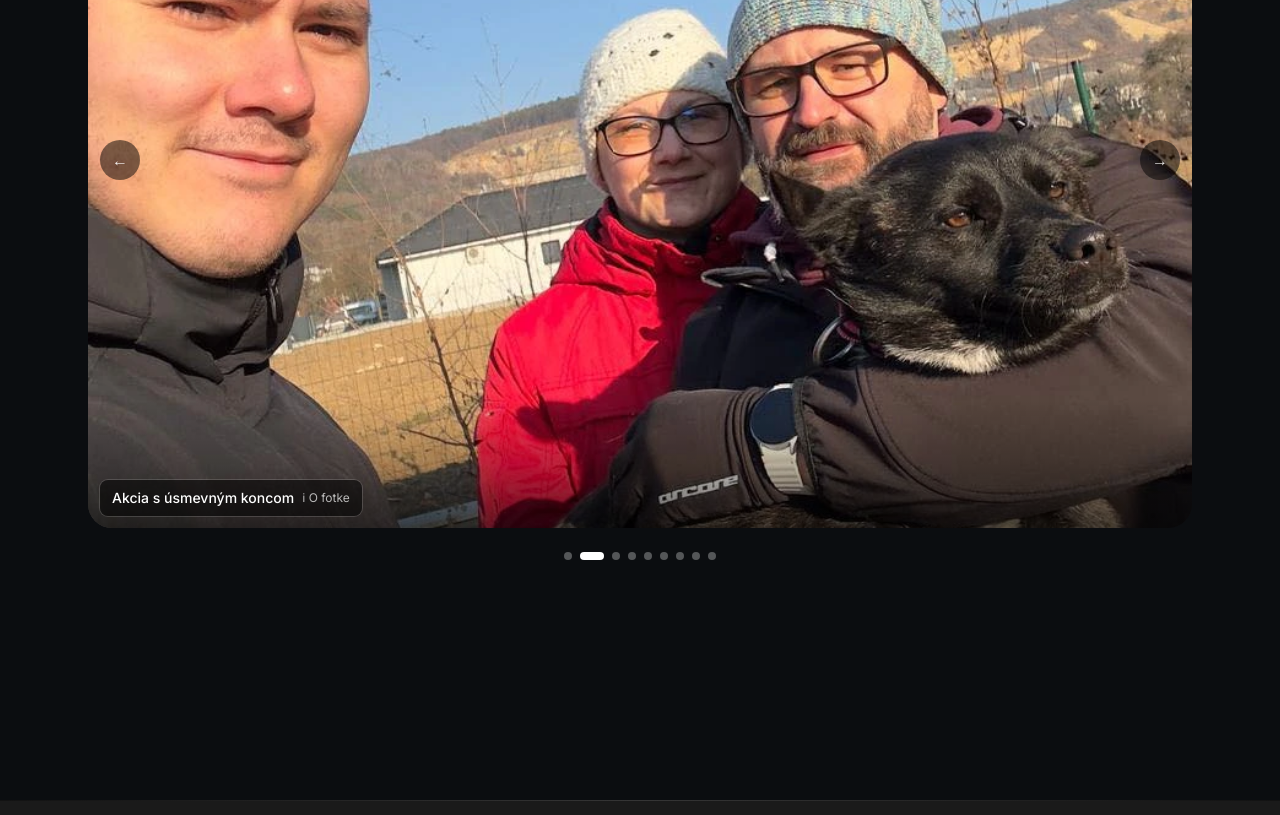
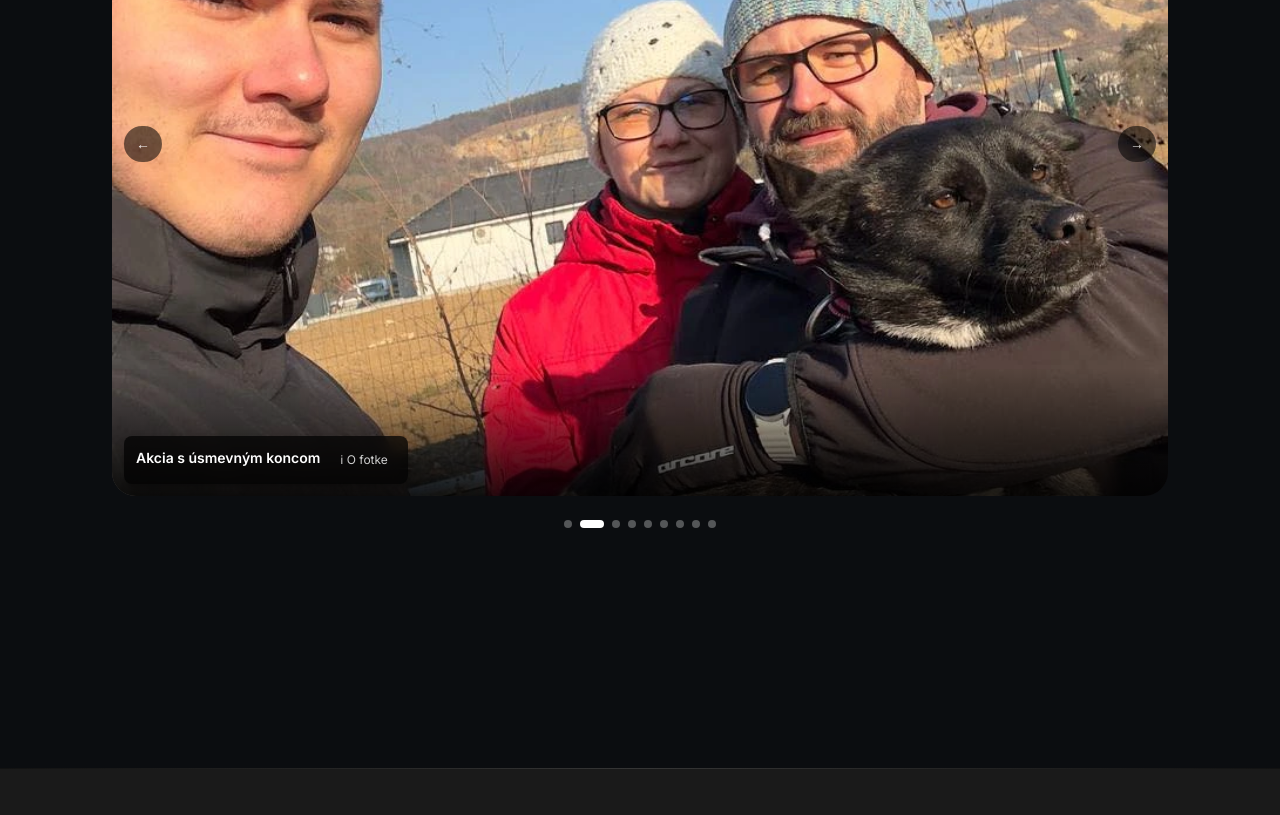
Before and after one commit to crookedr/hladamedronom, a Next.js app: page /nas-tim in a window 1280 px wide. Shown: the part 2700-3515 px from the top of the page. Built offline with nearby package versions, Linux system fonts and the light colour scheme.

Commit message:
Uprava fotogalerie

```diff
--- a/src/components/PhotoCarousel.tsx
+++ b/src/components/PhotoCarousel.tsx
@@ -32,7 +32,7 @@ export default function PhotoCarousel() {
         w: 1600,
         h: 1067,
         desc:
-          "Na základe informácii od polovníkov, ktorí naviedli nášho pilota na správne miesto sa podarilo nájsť dvoch psíkov plemena Husky majiteľke.",
+          "Na základe informácii od poľovníkov, ktorí naviedli nášho pilota na správne miesto sa podarilo nájsť dvoch psíkov plemena Husky majiteľke.",
       },
       {
         src: "/gallery/gal04.webp",
@@ -64,7 +64,7 @@ export default function PhotoCarousel() {
         w: 1600,
         h: 1067,
         desc:
-          "Bolo horúco a kone potrebovali vodu. DHZ Hlohovec prišli a zabezpečili pitný režim pre všetky kone. ",
+          "Bolo horúco a kone potrebovali vodu. DHZ Hlohovec prišli a zabezpečili pitný režim pre všetky kone.",
       },
       {
         src: "/gallery/gal08.webp",
@@ -166,11 +166,11 @@ export default function PhotoCarousel() {
 
   return (
     <section
-      className="relative bg-transparent py-20 px-6 md:px-0"
+      className="relative bg-transparent py-20 px-0 sm:px-6"
       onMouseEnter={() => setIsHover(true)}
       onMouseLeave={() => setIsHover(false)}
     >
-      <div className="max-w-6xl mx-auto text-center">
+      <div className="max-w-6xl mx-auto text-center px-6 sm:px-0">
         <h2 className="text-4xl md:text-5xl font-semibold tracking-tight mb-4">
           Fotogaléria
         </h2>
@@ -180,7 +180,7 @@ export default function PhotoCarousel() {
       </div>
 
       <div
-        className="relative w-full max-w-6xl mx-auto overflow-hidden rounded-3xl"
+        className="relative w-full max-w-none sm:max-w-6xl mx-0 sm:mx-auto overflow-hidden rounded-none sm:rounded-3xl"
         onTouchStart={onTouchStart}
         onTouchEnd={onTouchEnd}
       >
@@ -199,56 +199,42 @@ export default function PhotoCarousel() {
                 src={slides[index].src}
                 alt={slides[index].alt}
                 fill
-                sizes="(max-width: 768px) 90vw, 900px"
+                sizes="(max-width: 768px) 100vw, 900px"
                 className="object-cover"
                 priority
               />
 
-              <div className="pointer-events-none absolute inset-x-0 bottom-0 h-32 bg-gradient-to-t from-black/60 via-black/25 to-transparent" />
+              {/* silnejší gradient pre čitateľnosť na mobile */}
+              <div className="pointer-events-none absolute inset-x-0 bottom-0 h-40 sm:h-32 bg-gradient-to-t from-black/85 via-black/45 to-transparent" />
 
-              <div className="absolute left-3 bottom-3 z-10">
-                <button
-                  onClick={() => setShowInfo((v) => !v)}
-                  className="group inline-flex items-center gap-2 rounded-lg bg-black/55 px-3 py-2 ring-1 ring-white/15 hover:bg-black/70 transition text-left"
-                >
-                  <span className="text-sm font-medium">
-                    {slides[index].alt}
-                  </span>
-                  <span className="text-xs text-white/70 group-hover:text-white/90">
-                    {showInfo ? "Skryť" : "ℹ︎ O fotke"}
-                  </span>
-                </button>
-              </div>
-
-              <AnimatePresence>
-                {showInfo && (
+              {/* overlay s textom – aj na mobile */}
               <motion.div
-                    className="absolute left-3 bottom-12 sm:bottom-14 z-20 max-w-[85%] sm:max-w-[420px]"
+                className="absolute left-3 right-3 sm:right-auto bottom-3 z-20 max-w-none sm:max-w-[420px]"
                 initial={{ opacity: 0, y: 8, scale: 0.98 }}
                 animate={{ opacity: 1, y: 0, scale: 1 }}
                 exit={{ opacity: 0, y: 6, scale: 0.98 }}
                 transition={{ duration: 0.2, ease: "easeOut" }}
               >
-                    <div className="rounded-xl bg-black/75 backdrop-blur-md ring-1 ring-white/20 shadow-xl shadow-black/40 p-4">
+                <div className="rounded-lg bg-black/70 backdrop-blur-sm ring-0 shadow-lg shadow-black/30 p-2.5 sm:p-3">
                   <div className="flex items-start justify-between gap-3">
-                        <h3 className="text-sm font-semibold">
+                    <h3 className="text-[13px] sm:text-sm font-semibold">
                       {slides[index].alt}
                     </h3>
                     <button
                       aria-label="Zavrieť info"
-                          onClick={() => setShowInfo(false)}
-                          className="rounded-md px-2 py-1 text-white/80 hover:text-white hover:bg-white/10 transition text-sm"
+                      onClick={() => setShowInfo((v) => !v)}
+                      className="rounded-md px-2 py-1 text-[11px] sm:text-xs text-white/80 hover:text-white hover:bg-white/10 transition"
                     >
-                          ✕
+                      {showInfo ? "Skryť" : "ℹ︎ O fotke"}
                     </button>
                   </div>
-                      <p className="mt-2 text-sm text-white/90 leading-relaxed">
+                  {showInfo && (
+                    <p className="mt-2 text-[13px] sm:text-sm text-white/90 leading-relaxed">
                       {slides[index].desc}
                     </p>
+                  )}
                 </div>
               </motion.div>
-                )}
-              </AnimatePresence>
             </motion.div>
           </AnimatePresence>
         </div>
@@ -257,14 +243,14 @@ export default function PhotoCarousel() {
           <button
             aria-label="Predchádzajúca"
             onClick={prev}
-            className="rounded-full bg-black/50 px-3 py-2 text-white/90 hover:bg-black/70 transition"
+            className="rounded-full bg-black/55 px-3 py-2 text-white/90 hover:bg-black/75 transition text-sm"
           >
             ←
           </button>
           <button
             aria-label="Ďalšia"
             onClick={next}
-            className="rounded-full bg-black/50 px-3 py-2 text-white/90 hover:bg-black/70 transition"
+            className="rounded-full bg-black/55 px-3 py-2 text-white/90 hover:bg-black/75 transition text-sm"
           >
             →
           </button>
```
Lines whose indentation alone changed are shown as unchanged.
